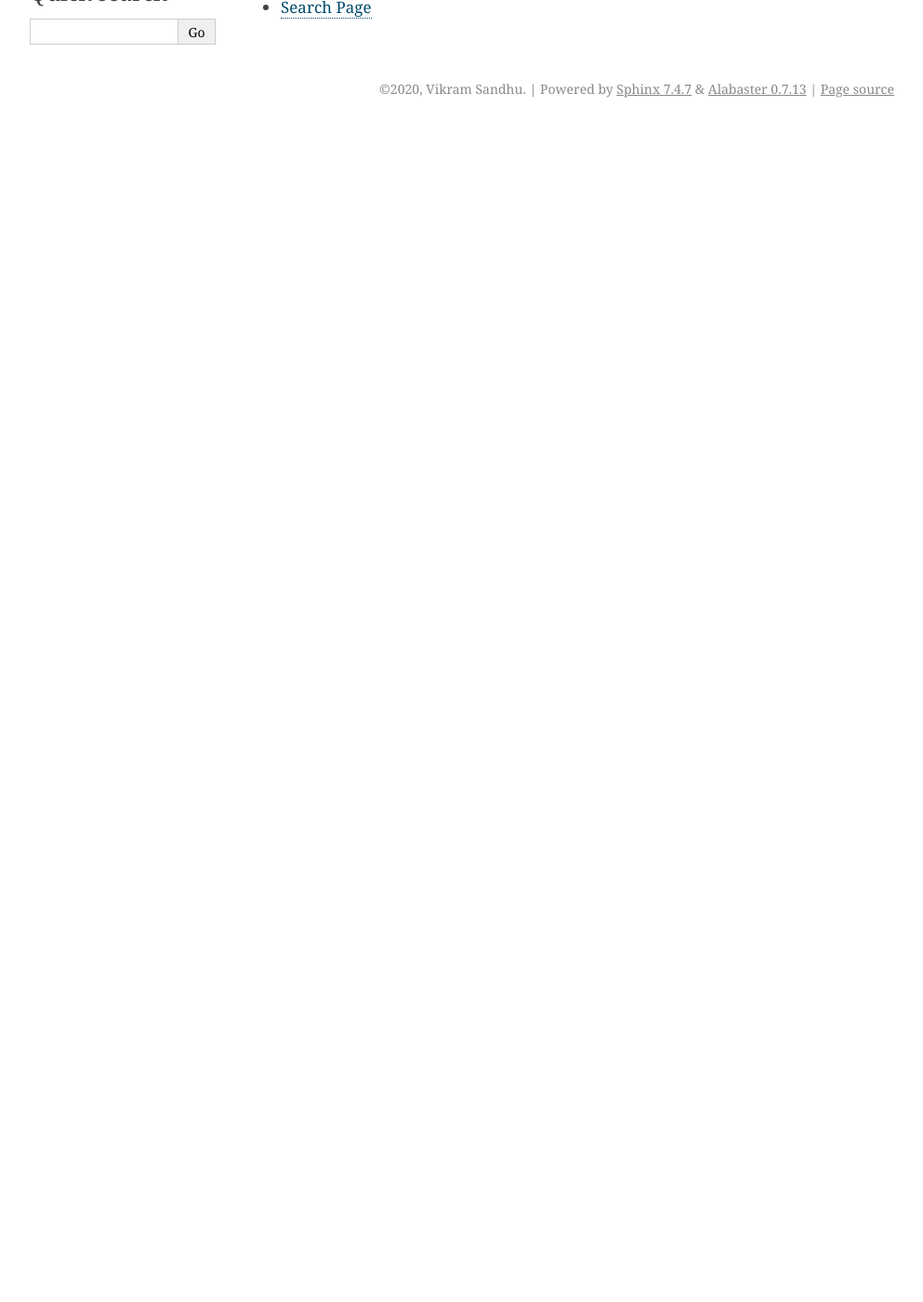
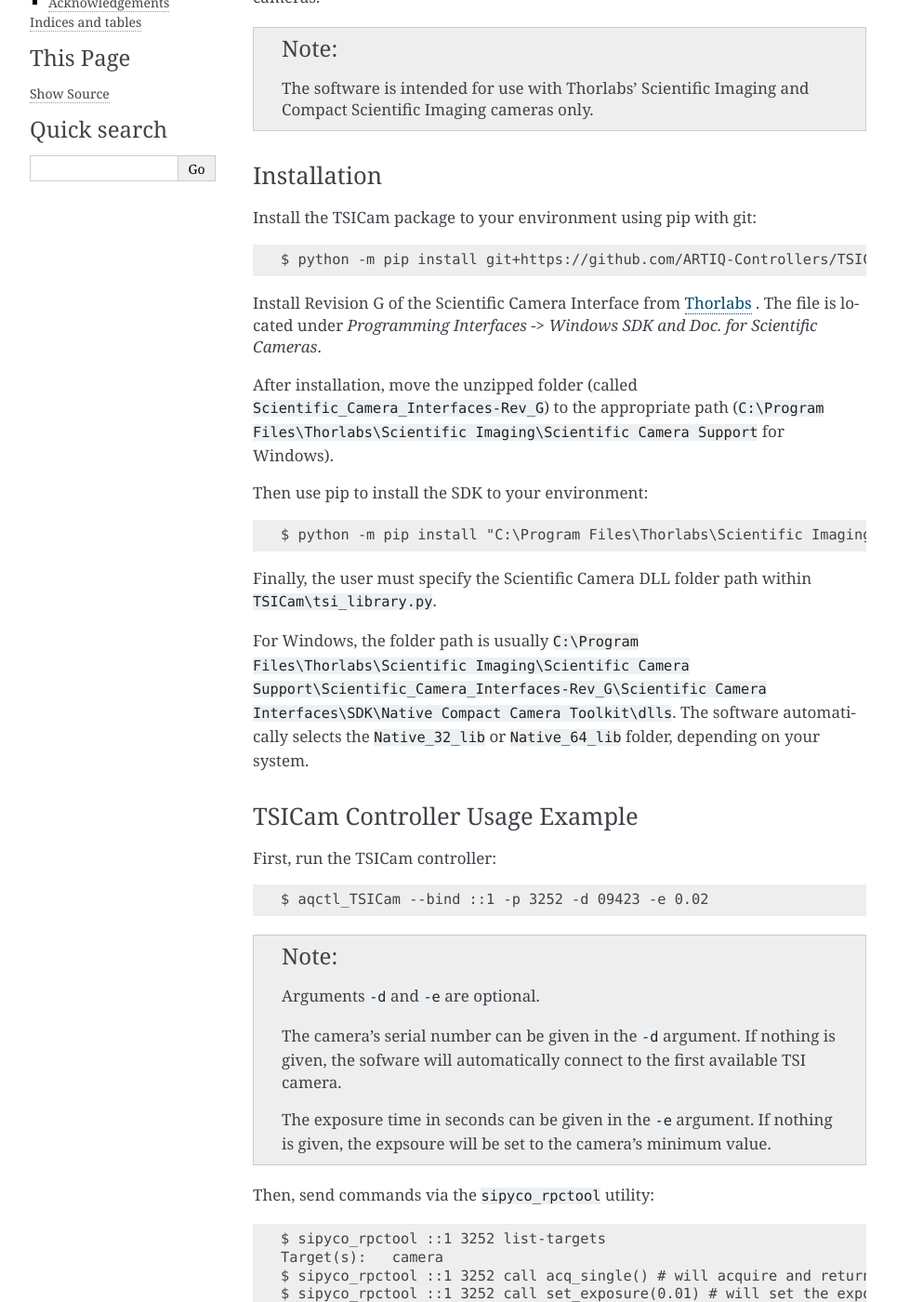
Before and after one commit to OregonIons/TSICam, a Sphinx documentation site: the page built from docs/index.rst, in a window 1280 px wide and 1400 px high, scrolled down 270 px. Shown: the whole window at 93% size, without its empty margins (148-1141 px from the left). Built offline with Sphinx 7.4.7, drawn with Linux system fonts in a browser that asks for light colours; before the commit the page ends 900 px from its top, so only the background shows below that; some of the changed text lies outside the part shown.

```diff
--- a/docs/conf.py
+++ b/docs/conf.py
@@ -10,16 +10,16 @@
 # add these directories to sys.path here. If the directory is relative to the
 # documentation root, use os.path.abspath to make it absolute, like shown here.
 #
-# import os
-# import sys
-# sys.path.insert(0, os.path.abspath('.'))
+import os
+import sys
+sys.path.insert(0, os.path.abspath('..'))
 
 
 # -- Project information -----------------------------------------------------
 
 project = 'TSICam'
-copyright = '2020, Vikram Sandhu'
-author = 'Vikram Sandhu'
+copyright = '2020, OregonIons'
+author = 'OregonIons'
 
 
 # -- General configuration ---------------------------------------------------
@@ -28,6 +28,8 @@ author = 'Vikram Sandhu'
 # extensions coming with Sphinx (named 'sphinx.ext.*') or your custom
 # ones.
 extensions = [
+    'sphinx.ext.autodoc',
+    'sphinxarg.ext'
 ]
 
 # Add any paths that contain templates here, relative to this directory.
@@ -37,6 +39,8 @@ templates_path = ['_templates']
 # directories to ignore when looking for source files.
 # This pattern also affects html_static_path and html_extra_path.
 exclude_patterns = ['_build', 'Thumbs.db', '.DS_Store']
+
+master_doc = 'index'
 
 
 # -- Options for HTML output -------------------------------------------------
--- a/docs/index.rst
+++ b/docs/index.rst
@@ -1,16 +1,74 @@
-.. TSICam documentation master file, created by
-   sphinx-quickstart on Wed Aug 19 10:21:19 2020.
-   You can adapt this file completely to your liking, but it should at least
-   contain the root `toctree` directive.
-
 Welcome to TSICam's documentation!
 ==================================
 
-.. toctree::
-   :maxdepth: 2
-   :caption: Contents:
+General Instructions
+--------------------
+
+This software provides ARTIQ support for the Thorlabs Scientific Imaging cameras.
+
+.. note::
+    The software is intended for use with Thorlabs' Scientific Imaging and Compact Scientific Imaging cameras only.
+
+Installation
+++++++++++++
+
+Install the TSICam package to your environment using pip with git::
+
+    $ python -m pip install git+https://github.com/ARTIQ-Controllers/TSICam
+
+Install Revision G of the Scientific Camera Interface from `Thorlabs <https://www.thorlabs.com/software_pages/ViewSoftwarePage.cfm?Code=ThorCam>`_ . The file is located under `Programming Interfaces -> Windows SDK and Doc. for Scientific Cameras`.
+
+After installation, move the unzipped folder (called ``Scientific_Camera_Interfaces-Rev_G``) to the appropriate path (``C:\Program Files\Thorlabs\Scientific Imaging\Scientific Camera Support`` for Windows).
+
+Then use pip to install the SDK to your environment::
+
+    $ python -m pip install "C:\Program Files\Thorlabs\Scientific Imaging\Scientific Camera Support\Scientific_Camera_Interfaces-Rev_G\Scientific Camera Interfaces\SDK\Python Compact Scientific Camera Toolkit\thorlabs_tsi_camera_python_sdk_package.zip"
+
+Finally, the user must specify the Scientific Camera DLL folder path within ``TSICam\tsi_library.py``.
+
+For Windows, the folder path is usually ``C:\Program Files\Thorlabs\Scientific Imaging\Scientific Camera Support\Scientific_Camera_Interfaces-Rev_G\Scientific Camera Interfaces\SDK\Native Compact Camera Toolkit\dlls``. The software automatically selects the ``Native_32_lib`` or ``Native_64_lib`` folder, depending on your system.
+
+TSICam Controller Usage Example
++++++++++++++++++++++++++++++++
+
+First, run the TSICam controller::
+
+    $ aqctl_TSICam --bind ::1 -p 3252 -d 09423 -e 0.02
+
+.. note::
+    Arguments ``-d`` and ``-e`` are optional.
+
+    The camera's serial number can be given in the ``-d`` argument. If nothing is given, the sofware will automatically connect to the first available TSI camera.
+
+    The exposure time in seconds can be given in the ``-e`` argument. If nothing is given, the expsoure will be set to the camera's minimum value.
+
+Then, send commands via the ``sipyco_rpctool`` utility::
+
+    $ sipyco_rpctool ::1 3252 list-targets
+    Target(s):   camera
+    $ sipyco_rpctool ::1 3252 call acq_single() # will acquire and return a single image
+    $ sipyco_rpctool ::1 3252 call set_exposure(0.01) # will set the exposure to 10ms
+    $ sipyco_rpctool ::1 3252 call get_exposure() # will return the current exposure time in seconds
+    $ sipyco_rpctool ::1 3252 call close() # will close connection to the camera
+
+API
+---
+
+.. automodule:: TSICam.driver
+    :members:
 
 
+ARTIQ Controller
+----------------
+
+.. argparse::
+    :ref: TSICam.aqctl_TSICam.get_argparser
+    :prog: aqctl_TSICam
+
+Acknowledgements
+----------------
+
+The driver file was largely adapted from: `https://github.com/OxfordIonTrapGroup/mjolnir <https://github.com/OxfordIonTrapGroup/mjolnir>`_ .
 
 Indices and tables
 ==================
--- /dev/null
+++ b/docs/requirements.txt
@@ -0,0 +1,3 @@
+sphinx-argparse
+git+https://github.com/m-labs/sipyco
+numpy
```
